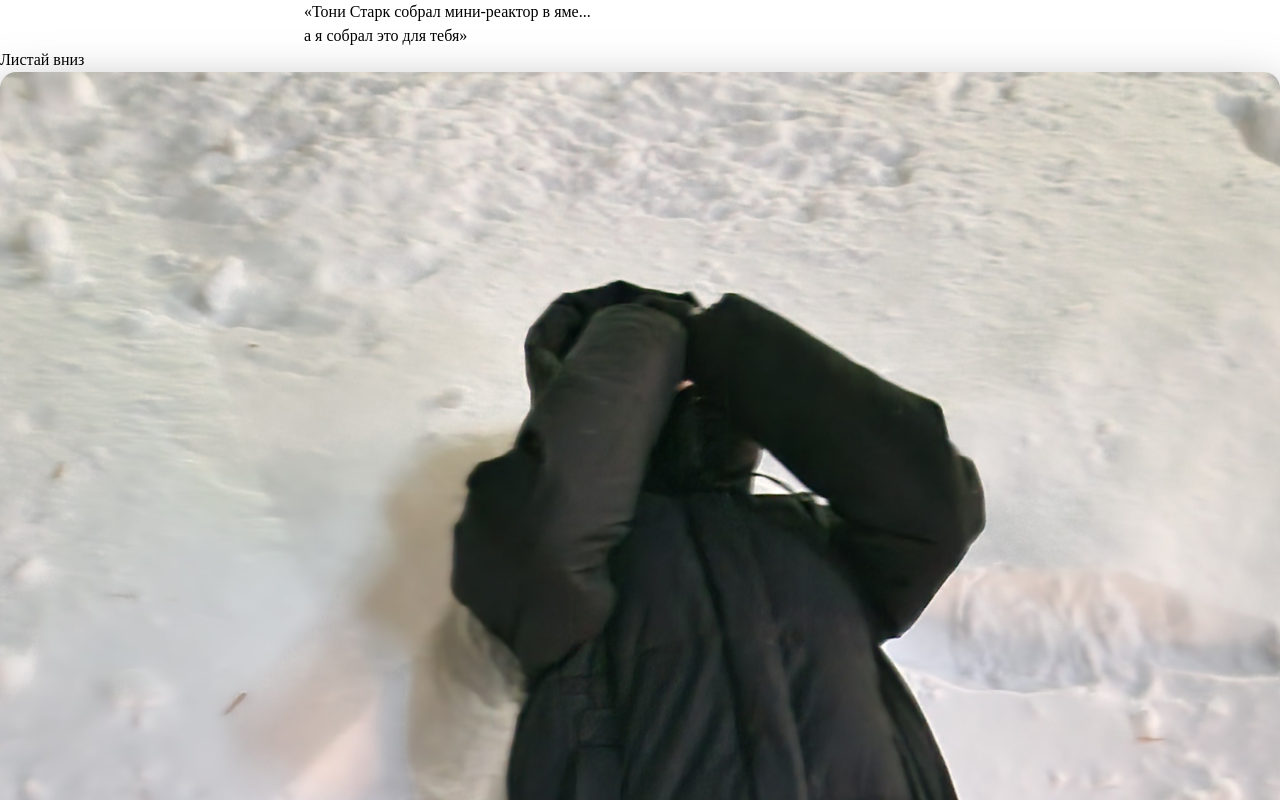
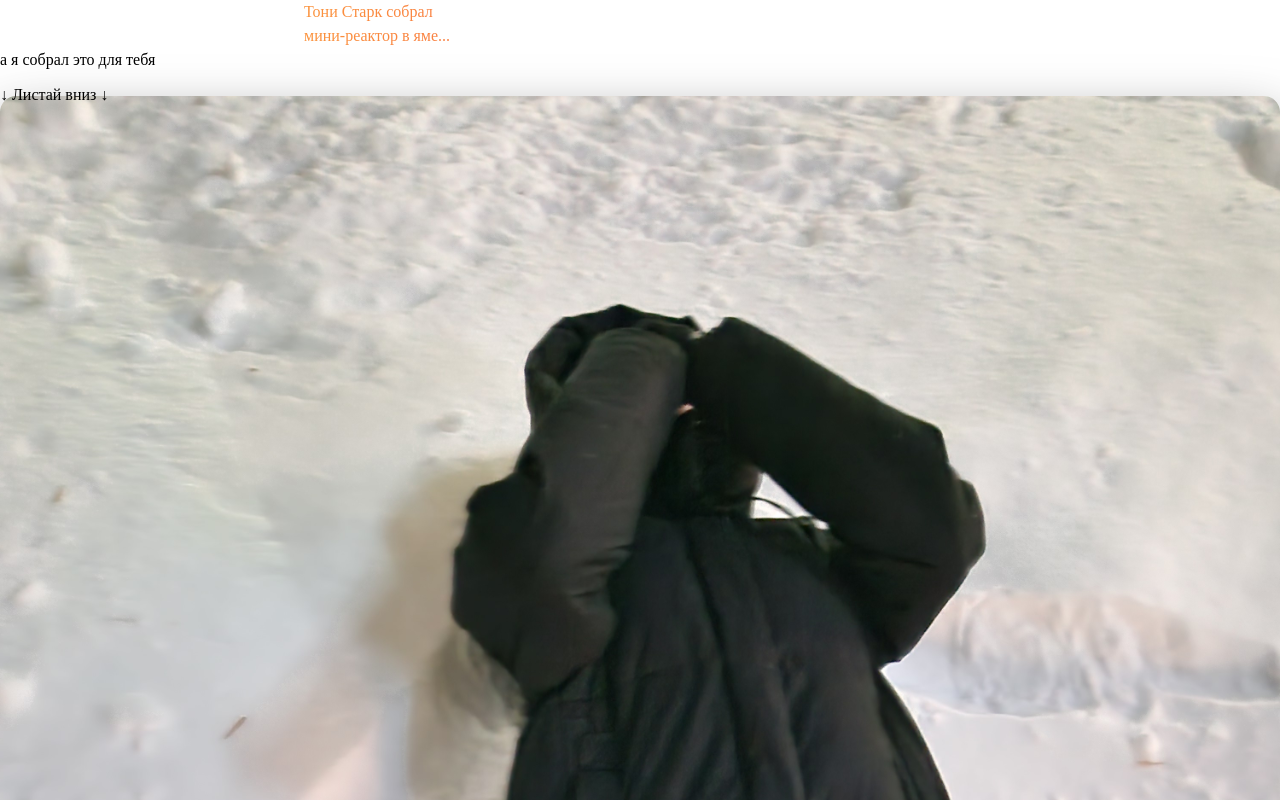
Before and after one commit to damirbeb/for-my-girl, a React (Vite) app: page / in a window 1280 px wide. Both pictures are taken after a click on the button "ОТКРЫТЬ". Shown: the top 800 px of the page. Built offline with nearby package versions, Linux system fonts and the light colour scheme.

Commit message:
photo size and main page

```diff
--- a/src/App.jsx
+++ b/src/App.jsx
@@ -53,17 +53,38 @@ function App() {
             <ProgressBar scaleX={scaleX} />
 
             <div className="max-w-3xl mx-auto px-6 py-24 flex flex-col items-center">
-              <header className="h-screen flex items-center justify-center text-center">
+              <header className="h-screen flex items-center justify-center text-center px-6">
                 <motion.div
                   initial={{ opacity: 0, y: 50 }}
                   whileInView={{ opacity: 1, y: 0 }}
                   transition={{ duration: 1 }}
+                  className="w-full"
                 >
-                  <h2 className="text-3xl md:text-5xl font-light italic text-gray-400 leading-relaxed">
-                    «Тони Старк собрал мини-реактор в яме... <br/>
-                    <span className="text-white not-italic font-bold">а я собрал это для тебя»</span>
-                  </h2>
-                  <p className="mt-8 animate-bounce text-gray-400 text-sm tracking-wide uppercase">Листай вниз</p>
+                  <motion.h2
+                    className="text-4xl md:text-7xl font-bold mb-6 leading-tight"
+                    animate={{ backgroundPosition: ['0%', '100%'] }}
+                    transition={{ duration: 3, repeat: Infinity, repeatType: 'reverse' }}
+                    style={{
+                      backgroundImage: 'linear-gradient(90deg, rgb(244, 63, 94), rgb(251, 146, 60), rgb(244, 63, 94))',
+                      backgroundSize: '200% auto',
+                      WebkitBackgroundClip: 'text',
+                      WebkitTextFillColor: 'transparent',
+                      backgroundClip: 'text'
+                    }}
+                  >
+                    Тони Старк собрал<br/>мини-реактор в яме...
+                  </motion.h2>
+                  <motion.p
+                    className="text-xl md:text-3xl font-light text-white mt-8 mb-4"
+                    initial={{ opacity: 0 }}
+                    animate={{ opacity: 1 }}
+                    transition={{ delay: 0.5, duration: 1 }}
+                  >
+                    а я собрал это для тебя
+                  </motion.p>
+                  <motion.p className="mt-12 text-gray-400 text-sm tracking-widest uppercase" animate={{ y: [0, 12, 0] }} transition={{ duration: 2, repeat: Infinity }}>
+                    ↓ Листай вниз ↓
+                  </motion.p>
                 </motion.div>
               </header>
 
--- a/src/components/MediaCard.jsx
+++ b/src/components/MediaCard.jsx
@@ -66,7 +66,7 @@ export default function MediaCard({ item, index, onVideoPlay, onVideoPause }) {
           <img
             src={getImageUrl(item.src)}
             alt={item.caption}
-            className="w-full h-auto max-h-[60vh] rounded-2xl shadow-2xl border border-white/10 object-contain transform transition-transform duration-300 group-hover:scale-[1.02] mx-auto"
+            className="w-full h-auto max-h-[45vh] rounded-2xl shadow-2xl border border-white/10 object-contain transform transition-transform duration-300 group-hover:scale-[1.02] mx-auto"
             loading="lazy"
           />
         ) : (
@@ -79,7 +79,7 @@ export default function MediaCard({ item, index, onVideoPlay, onVideoPause }) {
               loop
               playsInline
               preload="metadata"
-              className="w-full h-auto max-h-[60vh] rounded-2xl shadow-2xl border border-white/10 bg-black cursor-pointer object-contain mx-auto block"
+              className="w-full h-auto max-h-[45vh] rounded-2xl shadow-2xl border border-white/10 bg-black cursor-pointer object-contain mx-auto block"
               onClick={() => {
                 const v = videoRef.current
                 if (!v) return
@@ -101,7 +101,7 @@ export default function MediaCard({ item, index, onVideoPlay, onVideoPause }) {
             className={`mt-6 p-4 bg-gradient-to-r from-black/40 to-black/20 backdrop-blur-sm rounded-xl border border-white/5 text-center`}
           >
             <p className="caption">
-              “{item.caption}”
+              {item.caption}
             </p>
           </motion.div>
         )}
```
